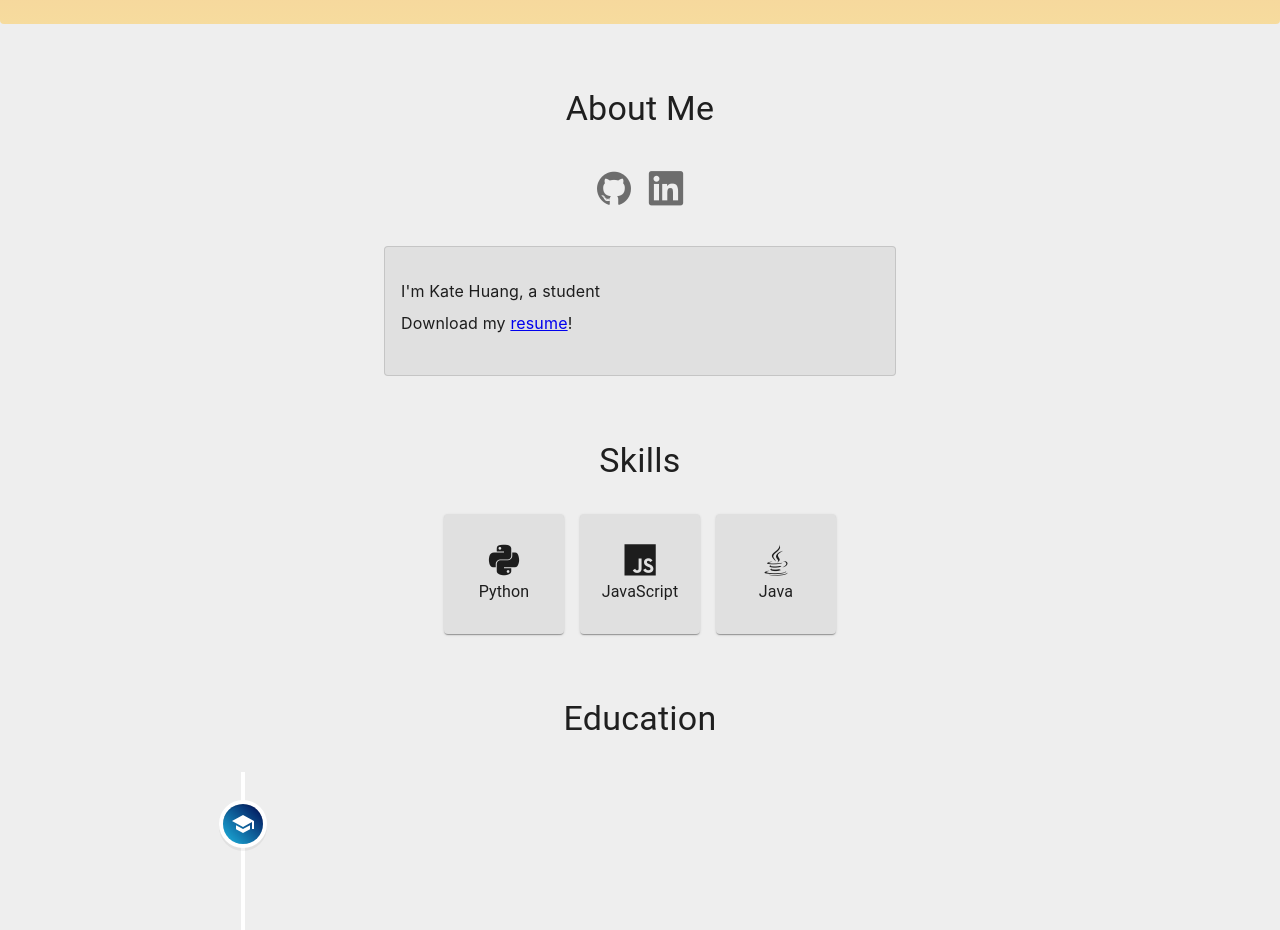
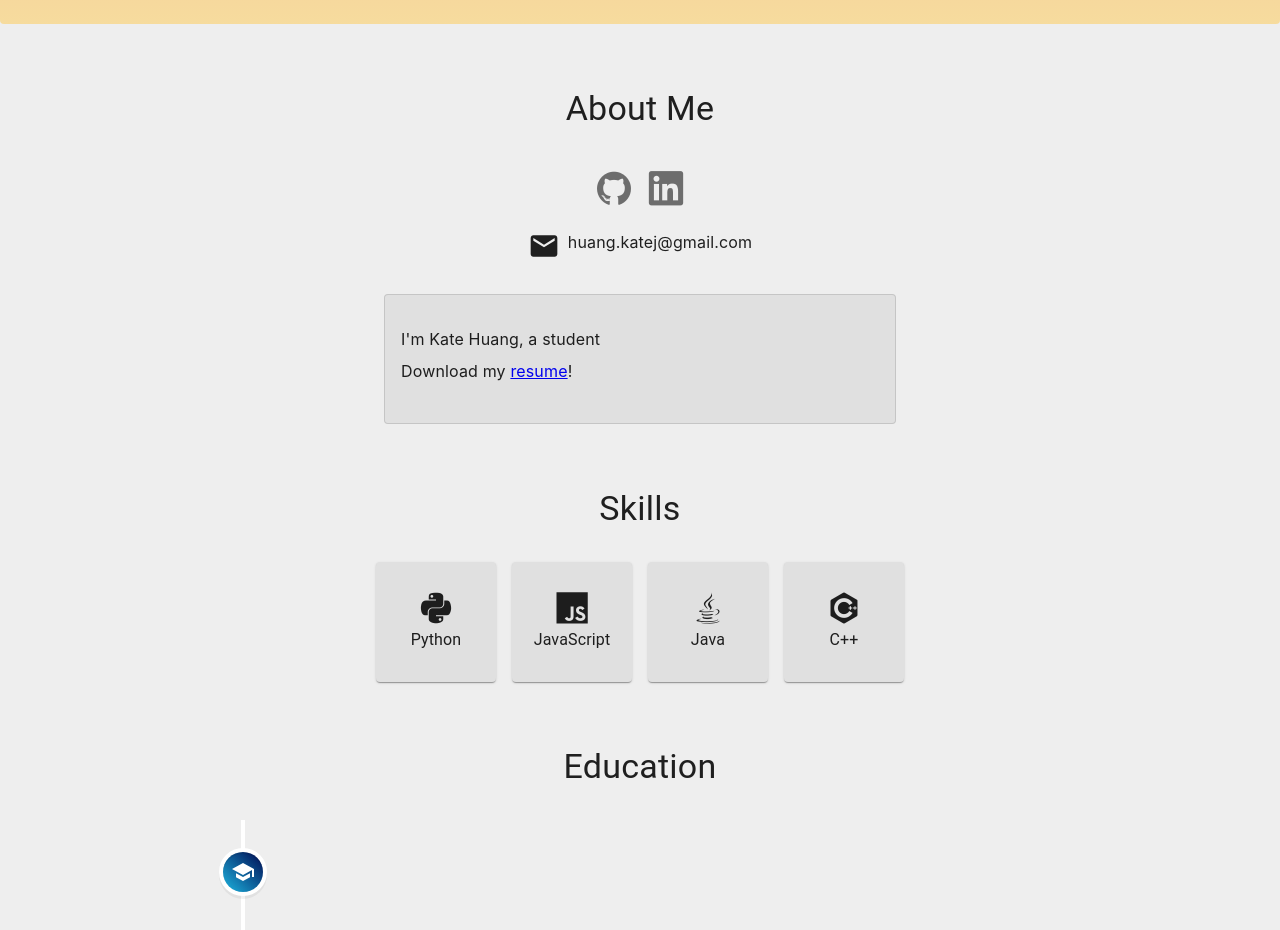
Before and after one commit to katejh/portfolio, a React (Create React App) app: page / in a window 1280 px wide. Shown: the part 780-1710 px from the top of the page. Built offline with nearby package versions, Linux system fonts and the light colour scheme.

Commit message:
add email section to About Me

```diff
--- a/public/resume.json
+++ b/public/resume.json
@@ -14,7 +14,8 @@
             }
         ],
         "description": "I'm Kate Huang, a student",
-        "titles": ["student", "developer"]
+        "titles": ["student", "developer"],
+        "email": "huang.katej@gmail.com"
     },
     "education": [
         {
@@ -38,14 +39,14 @@
             "brief": "I was in Engineering Physics, an intensive program combining mechanical, electrical, and computer engineering, as well as math and physics. Though it was an enriching experience, I eventually decided that software was my passion and transferred to Computer Science."
         }
     ],
-    "skills": ["Python", "JavaScript", "Java"],
+    "skills": ["Python", "JavaScript", "Java", "C++"],
     "projects": [
         {
             "name": "Name and Shame",
             "brief": "Hackathon project for Hack the North 2021",
-            "body": "<b>test description</b>",
+            "body": "",
             "images": [],
-            "code_link": "",
+            "code_link": "https://github.com/katejh/name-and-shame",
             "url": "",
             "start_date": "Sept 2021",
             "end_date": "Sept 2021",
--- a/src/components/Education.js
+++ b/src/components/Education.js
@@ -115,11 +115,11 @@ class Education extends React.Component {
                   }}
                 >
                     <Box
-                    sx={{
+                      sx={{
                         mt: 4,
                         width: '75%',
                         display: 'flex',
-                    }}
+                      }}
                     >
                         <VerticalTimeline layout='1-column-left'>
                             {educations}
--- a/src/components/HomePage.js
+++ b/src/components/HomePage.js
@@ -1,6 +1,7 @@
 import React from 'react';
 import { Paper, Typography, Box, Card, CardContent, IconButton, Grid } from '@mui/material';
 import ExpandMoreIcon from '@mui/icons-material/ExpandMore';
+import EmailIcon from '@mui/icons-material/Email';
 import Typical from 'react-typical';
 import Education from './Education';
 import Skills from './Skills';
@@ -17,6 +18,7 @@ class HomePage extends React.Component {
             description: data.description,
             education: props.education,
             socials: data.socials,
+            email: data.email,
             skills: props.skills
         }
 
@@ -108,22 +110,33 @@ class HomePage extends React.Component {
                             <Typography variant="h4">About Me</Typography>
                         </div>
                         <div>
-                          <div
-                            style={{
+                          <Box
+                            sx={{
                               display: 'flex',
                               alignContent: 'center',
-                              justifyContent: 'center'
+                              justifyContent: 'center',
+                              mt: 4
                             }}
                           >
-                            <Box sx={{mt: 4, mb: 2}}>
-                              {socials}
-                            </Box>
-                          </div>
-                          <div
-                            style={{
+                            {socials}
+                          </Box>
+                          <Box
+                            sx={{
                               display: 'flex',
                               alignContent: 'center',
-                              justifyContent: 'center'
+                              justifyContent: 'center',
+                              mt: 2,
+                            }}
+                          >
+                              <EmailIcon style={{fontSize: '200%'}}/>
+                              <div style={{marginLeft: 8}}>{this.state.email}</div>
+                          </Box>
+                          <Box
+                            sx={{
+                              display: 'flex',
+                              alignContent: 'center',
+                              justifyContent: 'center',
+                              mt: 2
                             }}
                           >
                             <Card
@@ -144,7 +157,7 @@ class HomePage extends React.Component {
                                     </div>
                                 </CardContent>
                             </Card>
-                          </div>
+                          </Box>
                         </div>
                     </div>
                 </Box>
```
